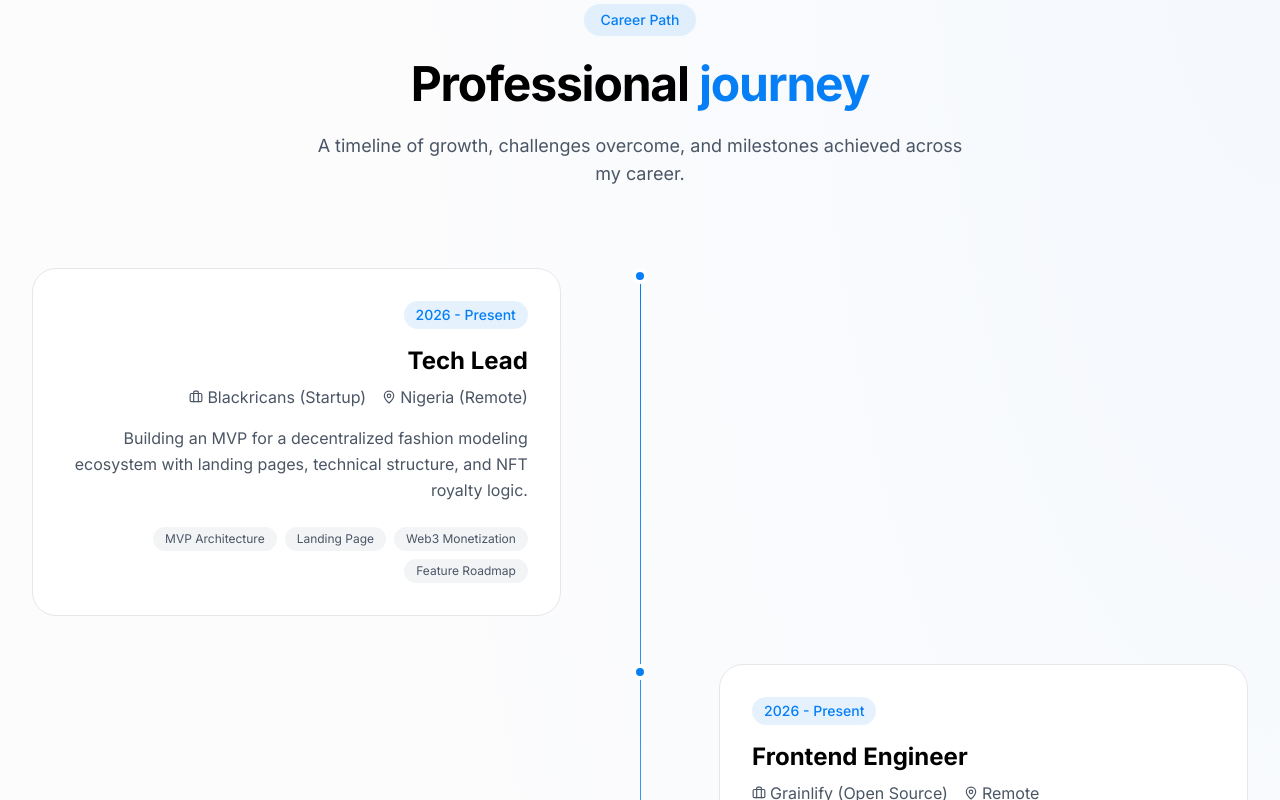
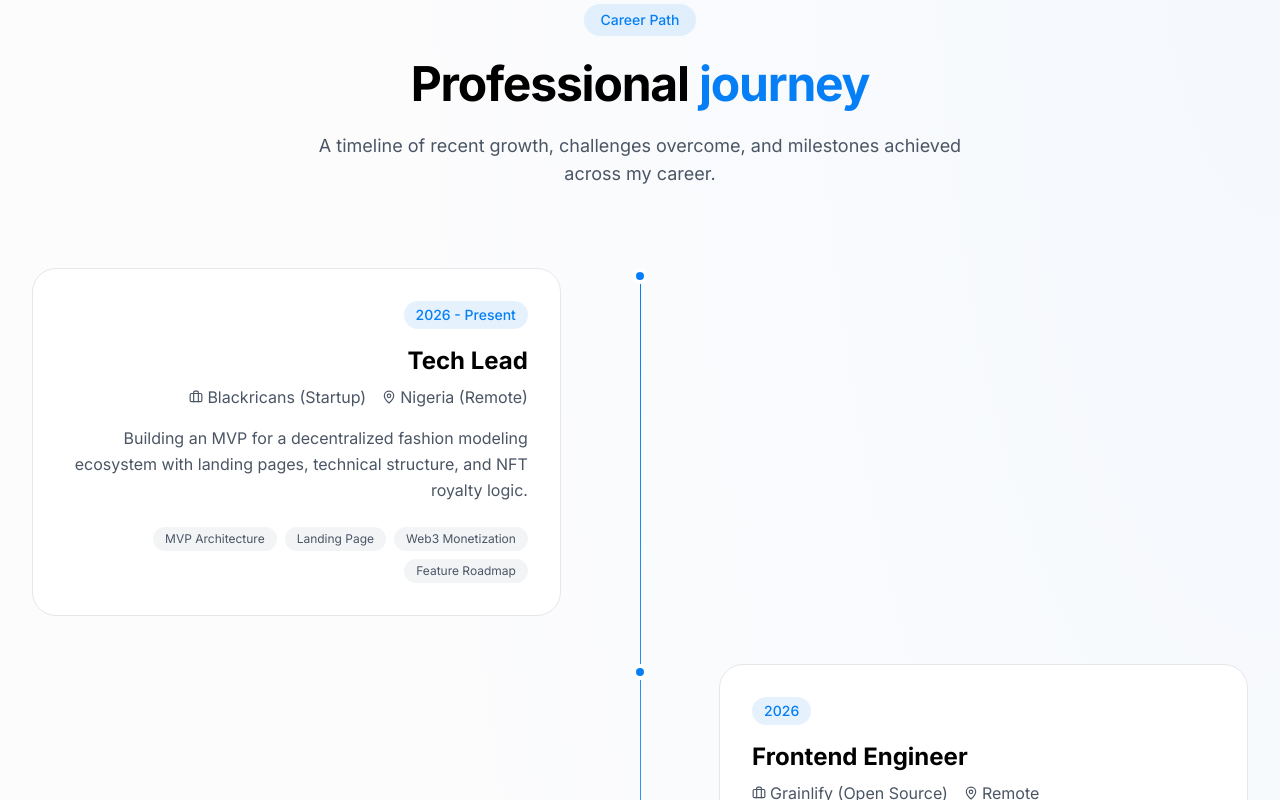
Before and after one commit to MerlinTheWhiz/portfolio, a Next.js app: page / in a window 1280 px wide. Shown: the part 4300-5100 px from the top of the page. Built offline with nearby package versions, Linux system fonts and the light colour scheme.

Commit message:
UI tweaks

```diff
--- a/components/sections/Experience.tsx
+++ b/components/sections/Experience.tsx
@@ -26,7 +26,7 @@ export default function ExperienceSection() {
       role: "Frontend Engineer",
       company: "Grainlify (Open Source)",
       location: "Remote",
-      period: "2026 - Present",
+      period: "2026",
       description:
         "Enhanced UI and functionality across Grainlify with responsive design, dashboard layout, and dynamic ecosystem interactions.",
       highlights: [
@@ -43,7 +43,7 @@ export default function ExperienceSection() {
       role: "Frontend Engineer",
       company: "Remitwise (Open Source)",
       location: "Remote",
-      period: "2026 - Present",
+      period: "2026",
       description:
         "Built and improved UI components and pages, focusing on responsive layouts, seamless interactions, and consistent user experience.",
       highlights: [
@@ -60,7 +60,7 @@ export default function ExperienceSection() {
       role: "Frontend Engineer",
       company: "Stellar Wrap (Open Source)",
       location: "Remote",
-      period: "2026 - Present",
+      period: "2026",
       description:
         "Added multi-network support with seamless Mainnet/Testnet switching, network-aware API calls, and type-safe state handling.",
       highlights: [
@@ -77,7 +77,7 @@ export default function ExperienceSection() {
       role: "Frontend Engineer",
       company: "CommitLabs (Open Source)",
       location: "Remote",
-      period: "2026 - Present",
+      period: "2026",
       description:
         "Built responsive Hero Section with animations and composed Commitment Marketplace page using existing components with page-level state.",
       highlights: [
@@ -94,7 +94,7 @@ export default function ExperienceSection() {
       role: "UI Engineer",
       company: "SkillSphere (Open Source)",
       location: "Remote",
-      period: "2026 - Present",
+      period: "2026",
       description:
         "Implemented a reusable UI component library with dark-mode support and scalable props-driven components for consistent design.",
       highlights: [
@@ -111,15 +111,26 @@ export default function ExperienceSection() {
       role: "Frontend Engineer",
       company: "Stellar-Guilds (Open Source)",
       location: "Remote",
-      period: "2026 - Present",
+      period: "2026",
       description:
-        "Developed high-performance particle background with smooth animations and responsive design, enhancing visual appeal without impacting performance.",
+        "Designed and built the landing page UI with responsive sections and an optimized particle animation background with dynamic connections.",
       highlights: [
+        "Optimized Performance",
         "Particle Animation",
-        "Optimized Performance",
         "Responsive UI",
         "Smooth Animations",
       ],
+    },
+    // Hackathon - CarbNB
+    {
+      id: 8,
+      role: "Frontend Engineer",
+      company: "QAC Hackathon",
+      location: "Remote",
+      period: "2025",
+      description:
+        "Built Carbnb, car rental system, in a hackathon team with structured roles (PM, UI/UX, backend/frontend) and collaborative workflows.",
+      highlights: ["Hackathon Build", "Team Workflow", "GitHub Projects"],
     },
   ];
 
@@ -137,8 +148,8 @@ export default function ExperienceSection() {
             <span className="text-accent-primary"> journey</span>
           </h2>
           <p className="mt-6 text-lg max-w-2xl mx-auto text-text-muted">
-            A timeline of growth, challenges overcome, and milestones achieved
-            across my career.
+            A timeline of recent growth, challenges overcome, and milestones
+            achieved across my career.
           </p>
         </div>
 
```
